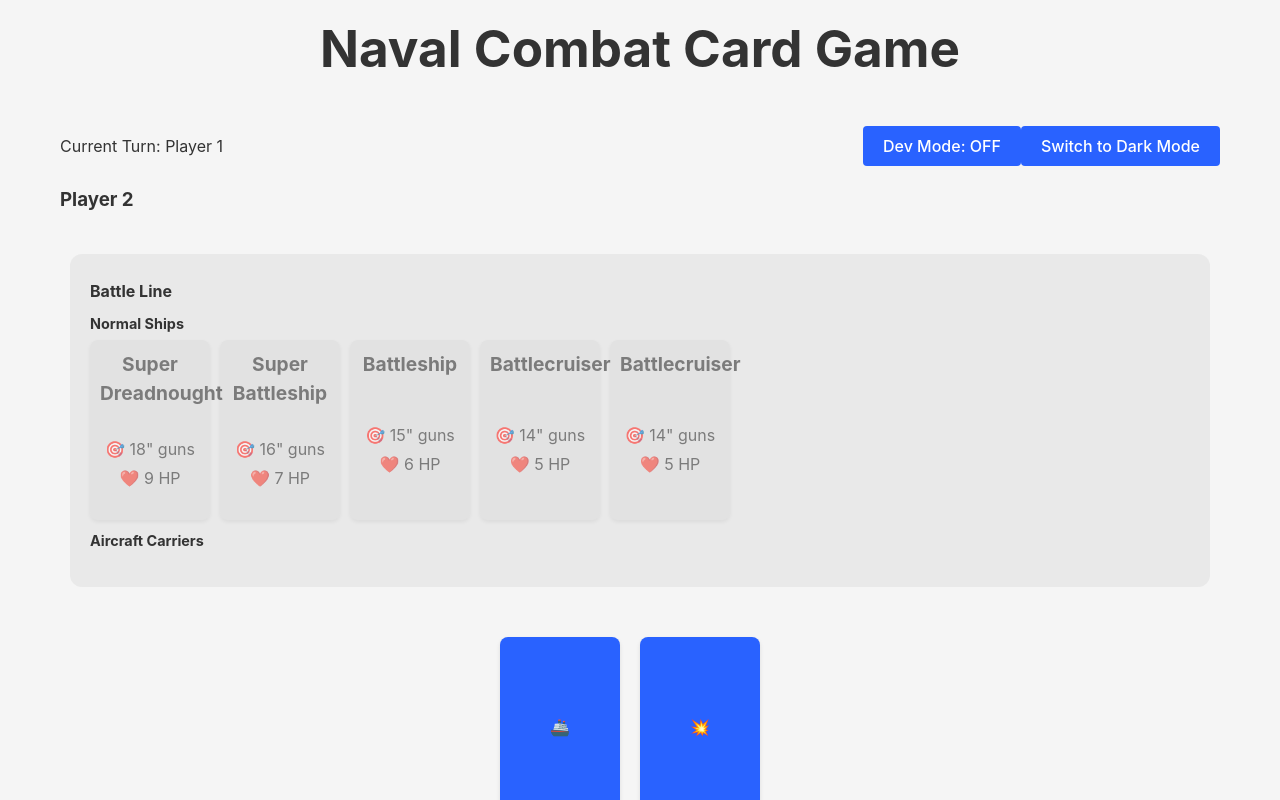
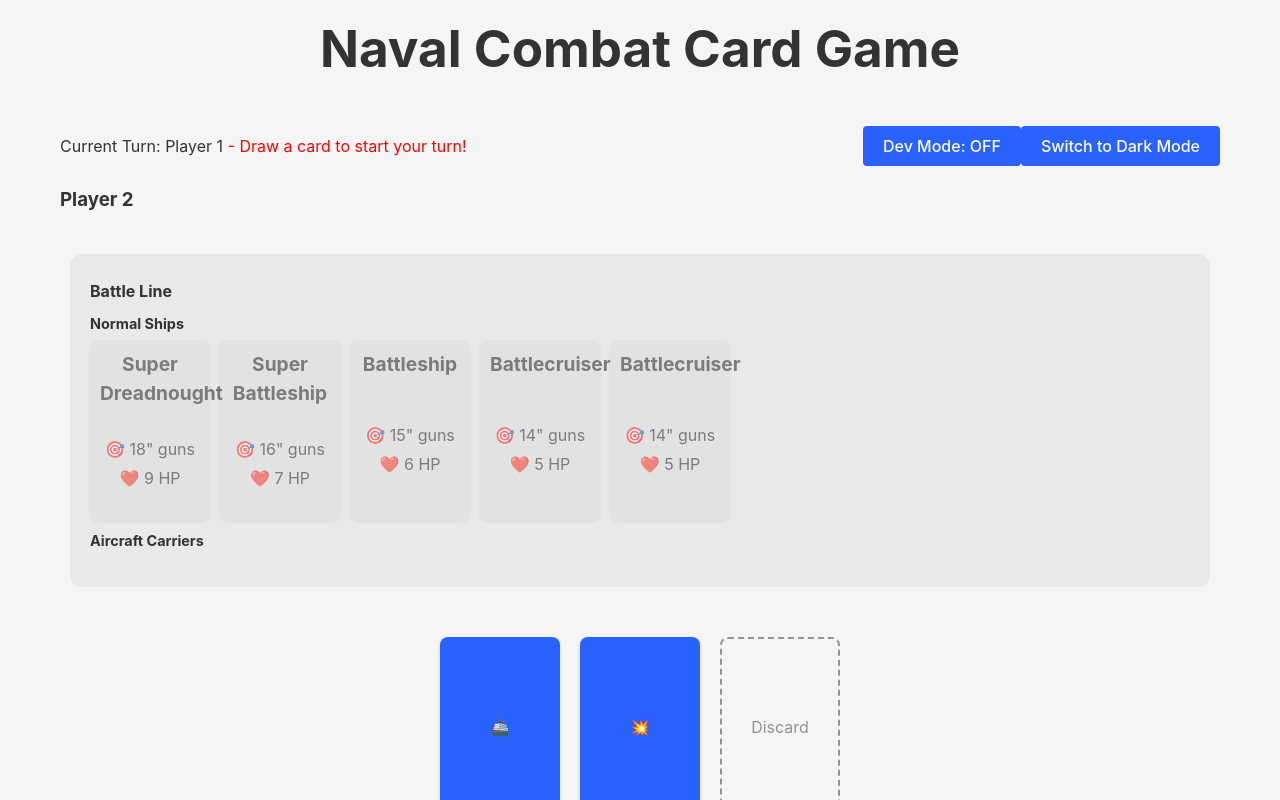
Before and after one commit to summersb/game, a React (Vite) app: page / in a window 1280 px wide. Both pictures are taken after a click on the button "Start Game". Shown: the top 800 px of the page. Built offline with nearby package versions, Linux system fonts and the light colour scheme.

Commit message:
Implement discard mechanics and enhance game state management in Game component. Added logic for drawing and discarding salvos, introduced deep six pile for sunk ships, and improved UI feedback for player actions. Updated state management to ensure proper turn flow and card interactions.

```diff
--- a/src/components/Game.tsx
+++ b/src/components/Game.tsx
@@ -84,6 +84,22 @@ const DevControls = styled.div`
     margin-left: 20px;
 `;
 
+const EmptyCard = styled.div<{ themeColors: any }>`
+    width: 120px;
+    height: 180px;
+    border: 2px dashed ${props => props.themeColors.text};
+    border-radius: 8px;
+    display: flex;
+    justify-content: center;
+    align-items: center;
+    cursor: pointer;
+
+    &:disabled {
+        cursor: not-allowed;
+        opacity: 0.5;
+    }
+`;
+
 const Game: React.FC = () => {
     const { themeColors, toggleTheme, theme } = useTheme();
     const [devMode, setDevMode] = useState(false);
@@ -97,6 +113,8 @@ const Game: React.FC = () => {
     });
 
     const [selectedSalvo, setSelectedSalvo] = useState<{card: SalvoCard, index: number} | null>(null);
+    const [hasDrawnCard, setHasDrawnCard] = useState(false);
+    const [isDiscarding, setIsDiscarding] = useState(false);
 
     const startGame = () => {
         const shipDeck = createShipDeck();
@@ -111,7 +129,8 @@ const Game: React.FC = () => {
                 ships: [], // Start with empty ships array
                 hand: playerHands[0].map(card => ({ ...card, faceUp: devMode || card.faceUp })),
                 playedShips: playerShips[0].map(ship => ({ ...ship, faceUp: devMode || ship.faceUp })), // Place initial ships here
-                discardedSalvos: []
+                discardedSalvos: [],
+                deepSixPile: []
             },
             {
                 id: '2',
@@ -119,7 +138,8 @@ const Game: React.FC = () => {
                 ships: [], // Start with empty ships array
                 hand: playerHands[1].map(card => ({ ...card, faceUp: devMode || card.faceUp })),
                 playedShips: playerShips[1].map(ship => ({ ...ship, faceUp: devMode || ship.faceUp })), // Place initial ships here
-                discardedSalvos: []
+                discardedSalvos: [],
+                deepSixPile: []
             }
         ];
 
@@ -131,17 +151,29 @@ const Game: React.FC = () => {
             currentPlayerIndex: 0,
             gameStarted: true
         });
+        setHasDrawnCard(false); // Initialize hasDrawnCard state
     };
 
     const drawSalvo = () => {
-        if (gameState.playDeck.length === 0) return;
+        if (gameState.playDeck.length === 0) {
+            // If play deck is empty, shuffle discard pile back in
+            if (gameState.discardPile.length === 0) {
+                alert("No cards left to draw!");
+                return;
+            }
+            const newState = { ...gameState };
+            newState.playDeck = [...gameState.discardPile].map(card => ({ ...card, faceUp: false }));
+            newState.discardPile = [];
+            setGameState(newState);
+        }
 
         const newState = { ...gameState };
         const drawnCard = newState.playDeck.pop()!;
-        drawnCard.faceUp = devMode || true; // Make card face up in dev mode
+        drawnCard.faceUp = devMode || true;
 
         newState.players[newState.currentPlayerIndex].hand.push(drawnCard);
         setGameState(newState);
+        setHasDrawnCard(true);
     };
 
     const drawShip = () => {
@@ -156,10 +188,70 @@ const Game: React.FC = () => {
     };
 
     const selectSalvo = (salvo: SalvoCard, index: number) => {
+        // If we're discarding, always allow selection
+        if (isDiscarding) {
+            setSelectedSalvo(selectedSalvo?.card === salvo ? null : {card: salvo, index});
+            return;
+        }
+
+        // For targeting, check if the salvo's gun size matches any deployed ship
+        const currentPlayer = gameState.players[gameState.currentPlayerIndex];
+        const hasMatchingShip = currentPlayer.playedShips.some(ship => ship.gunSize === salvo.gunSize);
+
+        if (!hasMatchingShip) {
+            alert("You must have a ship with matching gun size to fire this salvo!");
+            return;
+        }
+
         setSelectedSalvo(selectedSalvo?.card === salvo ? null : {card: salvo, index});
     };
 
+    const discardSalvo = () => {
+        if (!hasDrawnCard) {
+            alert("You must draw a card at the start of your turn!");
+            return;
+        }
+
+        // If not discarding, enter discard mode
+        if (!isDiscarding) {
+            setIsDiscarding(true);
+            setSelectedSalvo(null);
+            return;
+        }
+
+        // If discarding but no salvo selected, show message
+        if (!selectedSalvo) {
+            alert("Please select a salvo card to discard!");
+            return;
+        }
+
+        const newState = { ...gameState };
+        const currentPlayer = newState.players[newState.currentPlayerIndex];
+
+        // Remove the salvo from hand and add to discard pile
+        const updatedHand = [...currentPlayer.hand];
+        const discardedCard = updatedHand.splice(selectedSalvo.index, 1)[0];
+
+        newState.players[newState.currentPlayerIndex].hand = updatedHand;
+        newState.discardPile.push(discardedCard);
+
+        // Move to next player
+        newState.currentPlayerIndex = (newState.currentPlayerIndex + 1) % 2;
+        setGameState(newState);
+        setSelectedSalvo(null);
+        setHasDrawnCard(false);
+        setIsDiscarding(false);
+    };
+
     const selectShip = (ship: ShipCard) => {
+        // Cancel discarding mode if trying to target a ship
+        setIsDiscarding(false);
+
+        if (!hasDrawnCard) {
+            alert("You must draw a card at the start of your turn!");
+            return;
+        }
+
         if (!selectedSalvo) {
             alert("Please select a salvo card first!");
             return;
@@ -189,9 +281,12 @@ const Game: React.FC = () => {
             updatedShip.hitPoints -= selectedSalvo.card.damage;
 
             if (updatedShip.hitPoints <= 0) {
-                // Remove the destroyed ship
+                // Remove the destroyed ship and add it to the current player's deep six pile
                 newState.players[(gameState.currentPlayerIndex + 1) % 2].playedShips =
                     targetPlayer.playedShips.filter((_, index) => index !== shipIndex);
+                // Make the sunken ship face up and add it to the deep six pile
+                updatedShip.faceUp = true;
+                newState.players[gameState.currentPlayerIndex].deepSixPile.push(updatedShip);
             } else {
                 // Update the damaged ship
                 newState.players[(gameState.currentPlayerIndex + 1) % 2].playedShips =
@@ -209,6 +304,7 @@ const Game: React.FC = () => {
         } else {
             // Move to next player
             newState.currentPlayerIndex = (newState.currentPlayerIndex + 1) % 2;
+            setHasDrawnCard(false);
         }
 
         setGameState(newState);
@@ -216,6 +312,14 @@ const Game: React.FC = () => {
     };
 
     const playCard = (cardIndex: number) => {
+        // Cancel discarding mode if playing a card
+        setIsDiscarding(false);
+
+        if (!hasDrawnCard && gameState.gameStarted) {
+            alert("You must draw a card at the start of your turn!");
+            return;
+        }
+
         const currentPlayer = gameState.players[gameState.currentPlayerIndex];
 
         // Check if we're playing a ship from hand
@@ -232,6 +336,7 @@ const Game: React.FC = () => {
             newState.currentPlayerIndex = (newState.currentPlayerIndex + 1) % 2;
             setGameState(newState);
             setSelectedSalvo(null);
+            setHasDrawnCard(false);
             return;
         }
 
@@ -255,7 +360,8 @@ const Game: React.FC = () => {
                     ships: player.ships.map(ship => ({ ...ship, faceUp: newDevMode || ship.faceUp })),
                     hand: player.hand.map(card => ({ ...card, faceUp: newDevMode || card.faceUp })),
                     playedShips: player.playedShips.map(ship => ({ ...ship, faceUp: newDevMode || ship.faceUp })),
-                    discardedSalvos: player.discardedSalvos.map(card => ({ ...card, faceUp: newDevMode || card.faceUp }))
+                    discardedSalvos: player.discardedSalvos.map(card => ({ ...card, faceUp: newDevMode || card.faceUp })),
+                    deepSixPile: player.deepSixPile.map(ship => ({ ...ship, faceUp: newDevMode || ship.faceUp }))
                 })),
                 shipDeck: gameState.shipDeck.map(ship => ({ ...ship, faceUp: newDevMode || ship.faceUp })),
                 playDeck: gameState.playDeck.map(card => ({ ...card, faceUp: newDevMode || card.faceUp }))
@@ -272,6 +378,8 @@ const Game: React.FC = () => {
                 ) : (
                     <div>
                         Current Turn: {gameState.players[gameState.currentPlayerIndex].name}
+                        {!hasDrawnCard && <span style={{ color: 'red' }}> - Draw a card to start your turn!</span>}
+                        {isDiscarding && <span style={{ color: 'blue' }}> - Select a salvo to discard</span>}
                         {selectedSalvo && (
                             <span> - Selected: {selectedSalvo.card.gunSize}" Salvo</span>
                         )}
@@ -328,6 +436,7 @@ const Game: React.FC = () => {
                                         <Card
                                             card={{ gunSize: 11, damage: 0, faceUp: devMode } as SalvoCard}
                                             onClick={drawSalvo}
+                                            disabled={hasDrawnCard}
                                         />
                                         <DeckLabel themeColors={themeColors}>
                                             Salvos ({gameState.playDeck.length})
@@ -336,16 +445,24 @@ const Game: React.FC = () => {
                                 )}
                             </DeckStack>
                             <DeckStack>
-                                {gameState.discardPile.length > 0 && (
-                                    <>
-                                        <Card
-                                            card={gameState.discardPile[gameState.discardPile.length - 1]}
-                                        />
-                                        <DeckLabel themeColors={themeColors}>
-                                            Discard ({gameState.discardPile.length})
-                                        </DeckLabel>
-                                    </>
+                                {gameState.discardPile.length > 0 ? (
+                                    <Card
+                                        card={gameState.discardPile[gameState.discardPile.length - 1]}
+                                        onClick={discardSalvo}
+                                        disabled={!hasDrawnCard}
+                                    />
+                                ) : (
+                                    <EmptyCard
+                                        themeColors={themeColors}
+                                        onClick={discardSalvo}
+                                        style={{ opacity: !hasDrawnCard ? 0.5 : 1 }}
+                                    >
+                                        Discard
+                                    </EmptyCard>
                                 )}
+                                <DeckLabel themeColors={themeColors}>
+                                    Discard ({gameState.discardPile.length})
+                                </DeckLabel>
                             </DeckStack>
                         </DeckArea>
                     </CenterArea>
```
